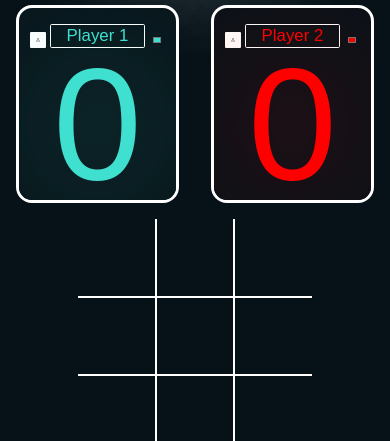
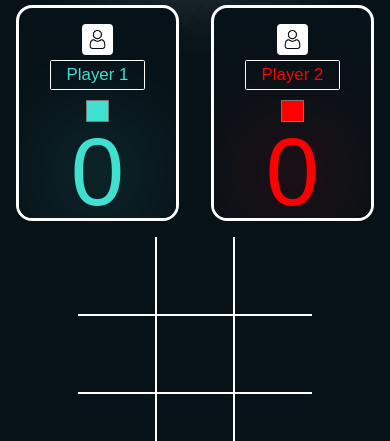
Before and after one commit to PerryBaran/tictactoe, a plain HTML site: page index.html in a window 390 px wide. Shown: the part 113-554 px from the top of the page. Drawn offline with Linux system fonts and the light colour scheme.

Commit message:
more changes to scalability

```diff
--- a/ttt.css
+++ b/ttt.css
@@ -37,8 +37,7 @@ input {
     border-radius: 0.1em;
     font-size: 2rem;
     width: 60%;
-    aspect-ratio: 6 / 1;
-    max-height: 50px;;
+    height: 50px;
     display: inline-flex;
     flex-grow: 1;
     text-align: center;
@@ -49,7 +48,7 @@ input {
 button {
     display: inline-flex;
     max-width: 50px;
-    width: 10%;
+    width: 20%;
     aspect-ratio: 1;
     vertical-align:bottom;
     justify-content: center;
@@ -58,7 +57,7 @@ button {
     color: black;
     border: none;
     border-radius: 0.25em;
-    font-size: 1vw;
+    font-size: 1rem;
 }
 
 img {
@@ -79,7 +78,8 @@ img {
     display: inline-flex;
     max-width: 50px;
     height:unset;
-    width: 10%;
+    max-width: 50px;
+    width: 20%;
     aspect-ratio: 1;
     vertical-align:bottom;
     justify-content: center;
@@ -162,12 +162,29 @@ a:hover {
     text-shadow: 0 0 0.5em white;
 }
 
-@media screen and (max-width: 470px) {
+
+@media screen and (max-width: 900px) {
+    input {
+        margin: auto;
+        margin-top: 5px;
+        display: flex;
+        font-size: 2vh;
+        height: 30px;
+    }
+
+    .score {
+        font-size: 8rem;
+    }
+
+}
+
+@media screen and (max-width: 630px) {
     .cell {
         font-size: 3em;
     }
 
-    input {
-        font-size: 2vh;
+    .score {
+        font-size: 6rem;
     }
+
 }
```
